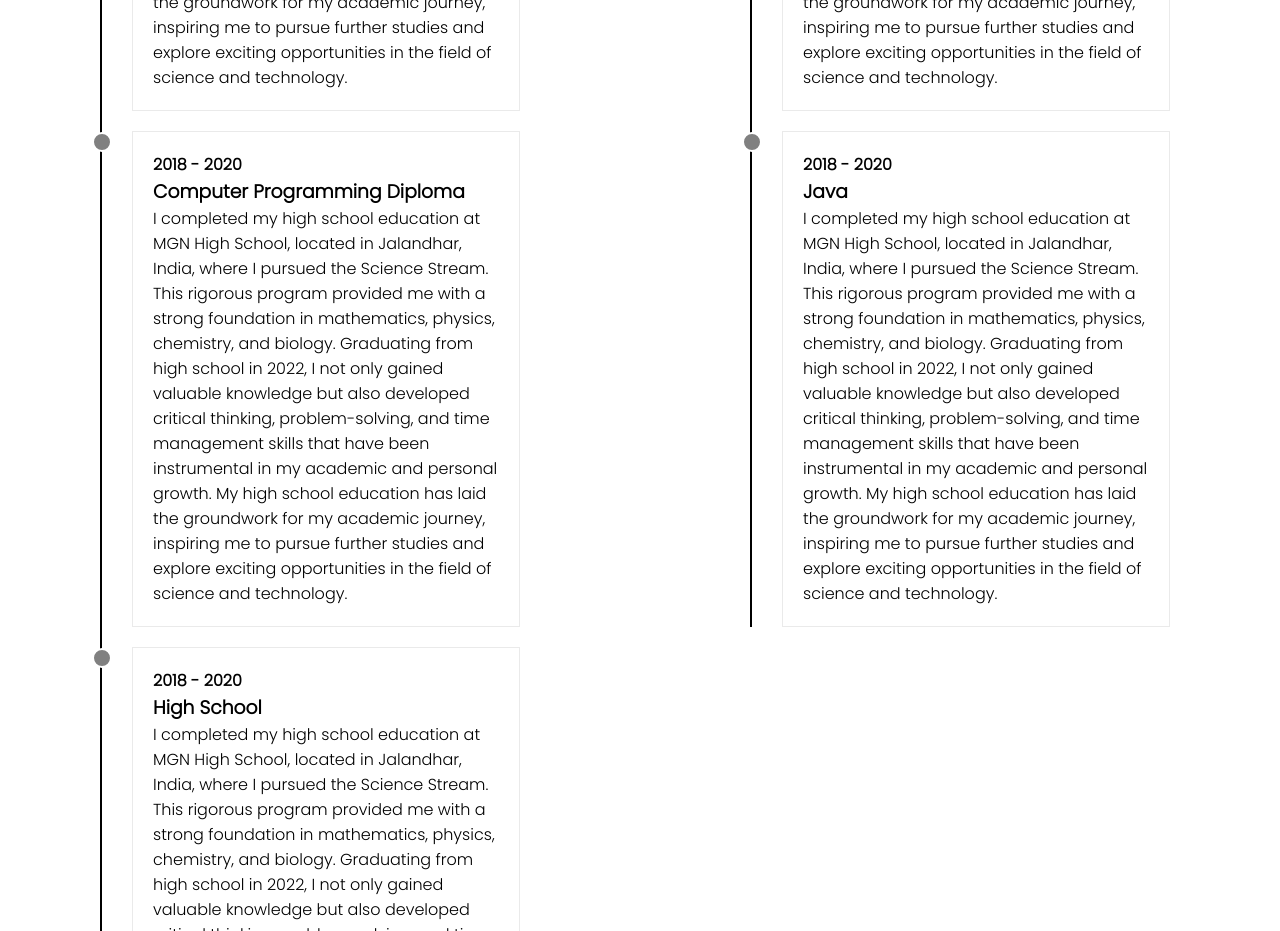
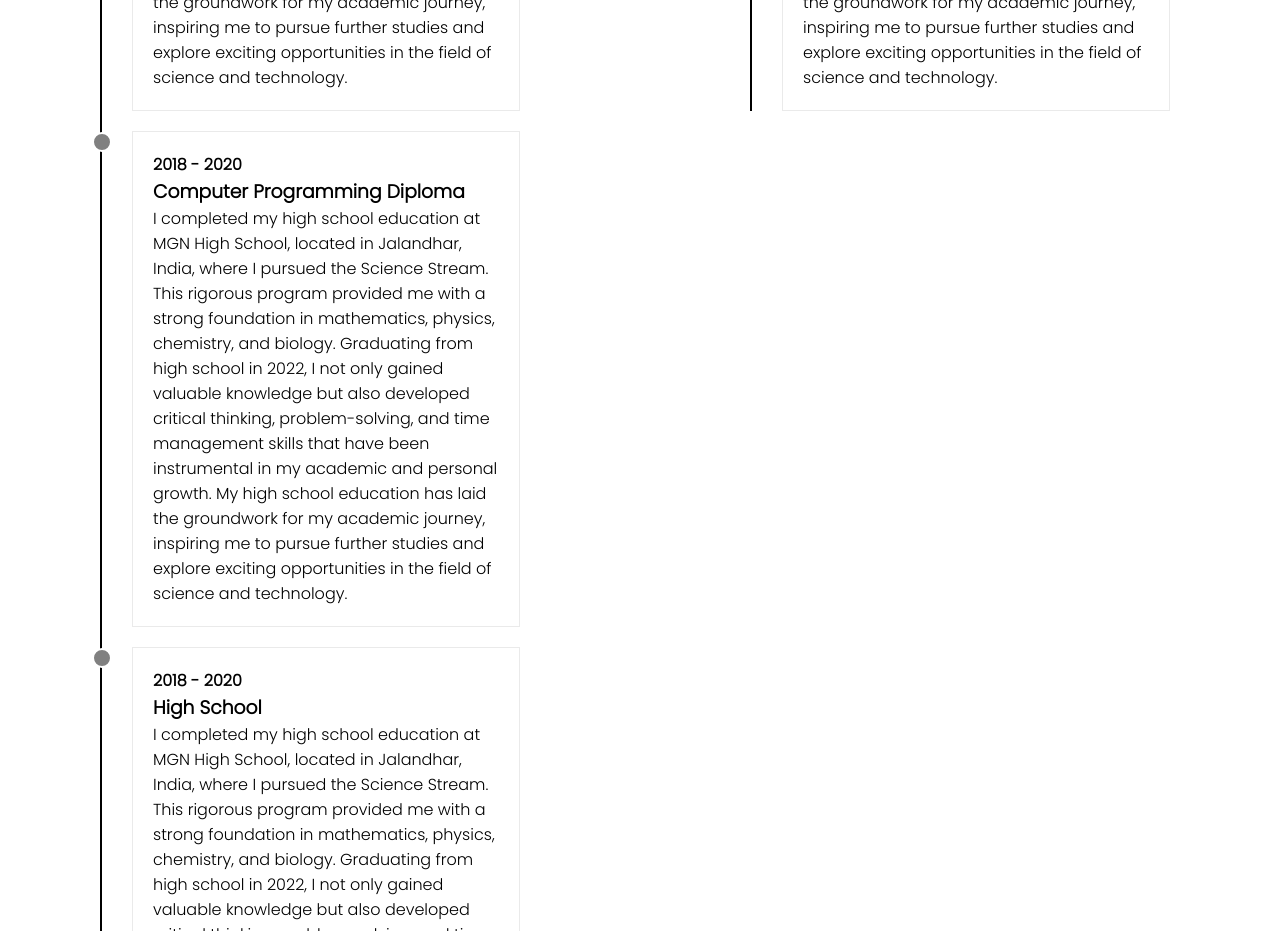
Before and after one commit to abhi181003/Personal-Portfolio, a plain HTML site: page resume.html in a window 1280 px wide. Shown: the part 1300-2231 px from the top of the page. Drawn offline with Linux system fonts and the light colour scheme; a web font is replaced by a local one.

Commit message:
Update resume.html
removed one education part

```diff
--- a/resume.html
+++ b/resume.html
@@ -135,16 +135,6 @@
                         I completed my high school education at MGN High School, located in Jalandhar, India, where I pursued the Science Stream. This rigorous program provided me with a strong foundation in mathematics, physics, chemistry, and biology. Graduating from high school in 2022, I not only gained valuable knowledge but also developed critical thinking, problem-solving, and time management skills that have been instrumental in my academic and personal growth. My high school education has laid the groundwork for my academic journey, inspiring me to pursue further studies and explore exciting opportunities in the field of science and technology.
                     </p>
                 </div>
-
-                <div class="box">
-                    <h4>2018 - 2020</h4>
-                    <h3>Java</h3>
-                    <p>
-                        <!-- Experience Description -->
-                        I completed my high school education at MGN High School, located in Jalandhar, India, where I pursued the Science Stream. This rigorous program provided me with a strong foundation in mathematics, physics, chemistry, and biology. Graduating from high school in 2022, I not only gained valuable knowledge but also developed critical thinking, problem-solving, and time management skills that have been instrumental in my academic and personal growth. My high school education has laid the groundwork for my academic journey, inspiring me to pursue further studies and explore exciting opportunities in the field of science and technology.
-                    </p>
-                </div>
-            </div>
         </section>
     </main>
 
```
